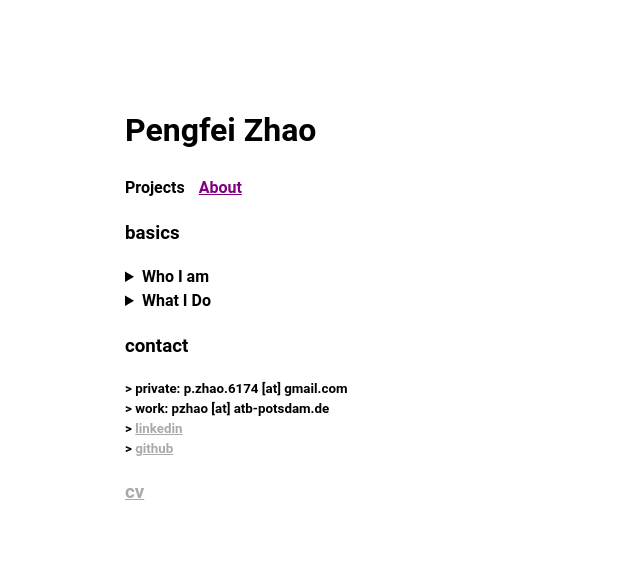
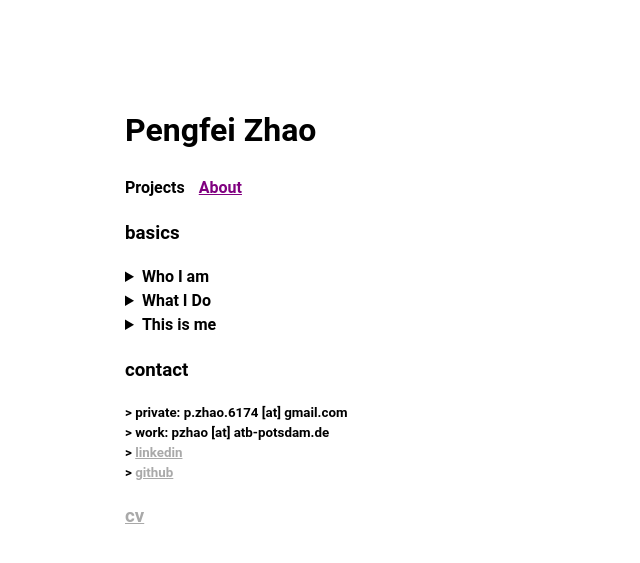
Before and after one commit to pzdkn/pzdkn.github.io, a Jekyll site: the page built from about.html, in a window 1280 px wide. Shown: the top 563 px of the page, without its empty margins (0-640 px from the left). Built offline with Jekyll 4.4.1, drawn with Linux system fonts in a browser that asks for light colours; nearby versions of some CDN libraries; some web fonts are replaced.

Commit message:
12.1.2025 - add picture

```diff
--- a/about.html
+++ b/about.html
@@ -21,6 +21,13 @@ title: About
     </p>
 </details>
 
+<details closed>
+    <summary>This is me</summary>
+    <p>
+        <img src="/assets/images/me/pzdkn.jpg" alt="Pengfei Zhao" style="width: 200px;"/>
+    </p>
+</details>
+
 <h3>contact</h3>
 <ul>
     <li>private: p.zhao.6174 [at] gmail.com</li>
```
Also changed, not shown: assets/images/me/pzdkn.jpg (added), 2 other files.
